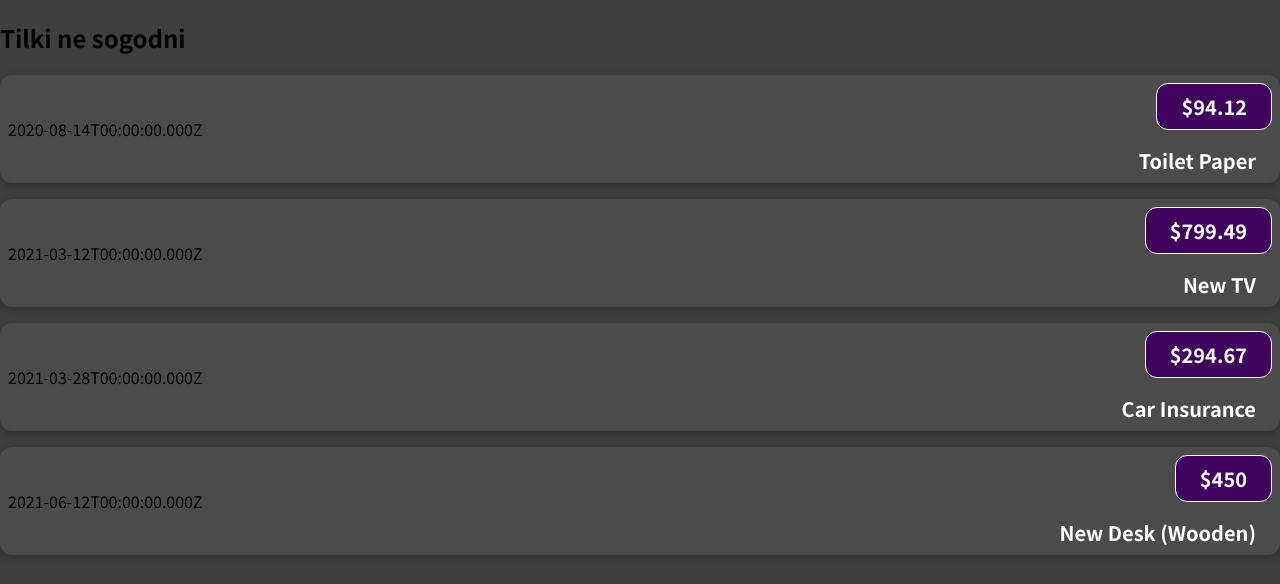
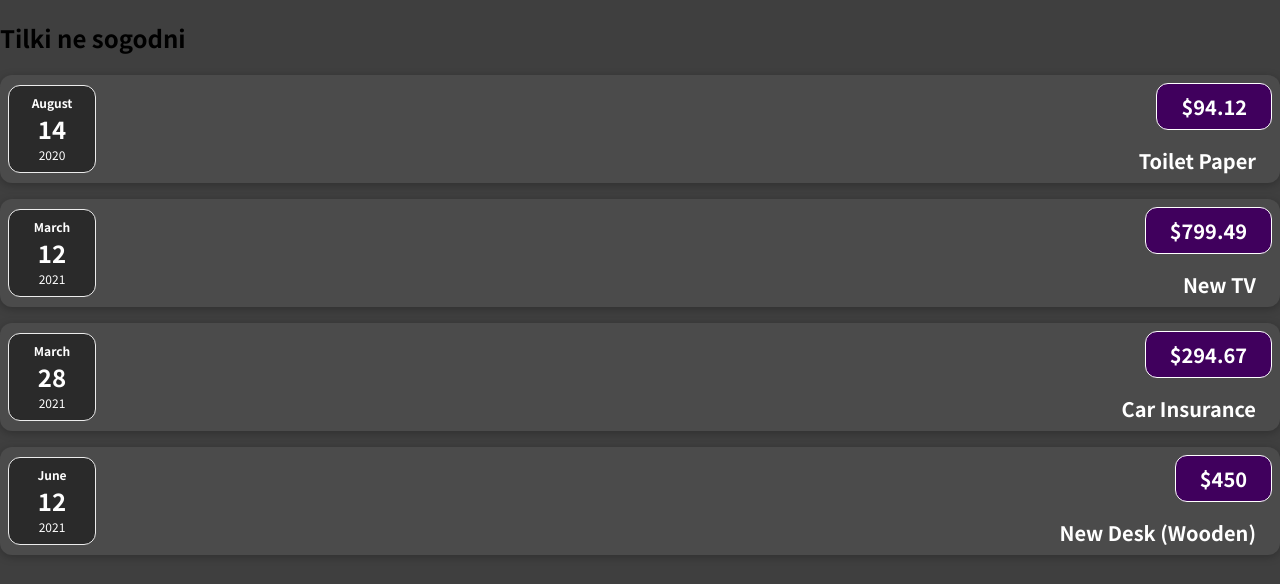
Before and after one commit to UncleLion/React-App, a JavaScript app: page / in a window 1280 px wide. Shown: the top 584 px of the page. Built offline with nearby package versions, Linux system fonts and the light colour scheme.

Commit message:
Add new component Expenses for best service and managed code on the future

```diff
--- a/src/App.js
+++ b/src/App.js
@@ -1,7 +1,7 @@
-import ExtenseList from "./components/ExpenseList";
+import Expenses from "./components/Expenses";
 
 function App() {
-  const expensesInfo = [
+  const expenses = [
     {
       id: 'e1',
       title: 'Toilet Paper',
@@ -29,57 +29,9 @@
   ];
   return (
     <div>
-      <h2>Tilki ne sogodni</h2>
-      <ExtenseList
-        title={expensesInfo[0].title}
-        amount={expensesInfo[0].amount}
-        date={expensesInfo[0].date}
-      />
-      <ExtenseList
-        title={expensesInfo[1].title}
-        amount={expensesInfo[1].amount}
-        date={expensesInfo[1].date}
-      />
-      <ExtenseList
-        title={expensesInfo[2].title}
-        amount={expensesInfo[2].amount}
-        date={expensesInfo[2].date}
-      />
-      <ExtenseList
-        title={expensesInfo[3].title}
-        amount={expensesInfo[3].amount}
-        date={expensesInfo[3].date}
-      />
+      <Expenses items={expenses} />
     </div>
-  );
-}
+  )
+};
 
 export default App;
-
-// Альтернативний варіант використання пропсів
-
-//  <div>
-//       <h2>Tilki ne sogodni</h2>
-//       <ExtenseList
-//         title={expensesInfo[0].title}
-//         amount={expensesInfo[0].amount}
-//         date={expensesInfo[0].date}
-//       />
-//       <ExtenseList
-//         title={expensesInfo[1].title}
-//         amount={expensesInfo[1].amount}
-//         date={expensesInfo[1].date}
-//       />
-//       <ExtenseList
-//         title={expensesInfo[2].title}
-//         amount={expensesInfo[2].amount}
-//         date={expensesInfo[2].date}
-//       />
-//       <ExtenseList
-//         title={expensesInfo[3].title}
-//         amount={expensesInfo[3].amount}
-//         date={expensesInfo[3].date}
-//       />
-//     </div>
-//   );
-// }
--- /dev/null
+++ b/src/components/ExpenseDate.css
@@ -0,0 +1,26 @@
+.expense-date {
+    display: flex;
+    flex-direction: column;
+    width: 5.5rem;
+    height: 5.5rem;
+    border: 1px solid #ececec;
+    background-color: #2a2a2a;
+    color: white;
+    border-radius: 12px;
+    align-items: center;
+    justify-content: center;
+}
+
+.expense-date__month {
+    font-size: 0.75rem;
+    font-weight: bold;
+}
+
+.expense-date__year {
+    font-size: 0.75rem;
+}
+
+.expense-date__day {
+    font-size: 1.5rem;
+    font-weight: bold;
+}
--- /dev/null
+++ b/src/components/ExpenseDate.js
@@ -0,0 +1,19 @@
+import './ExpenseDate.css'
+
+function ExpenseDate(props) {
+    const month = props.date.toLocaleString('ua-EN', { month: 'long' });
+    const day = props.date.toLocaleString('ua-EN', { day: 'numeric' });
+    const year = props.date.getFullYear();
+
+
+    return (
+        <div className="expense-date">
+            <div className="expense-date__month">{month}</div>
+            <div className="expense-date__day">{day}</div>
+            <div className="expense-date__year">{year}</div>
+        </div>
+    )
+
+}
+
+export default ExpenseDate;
--- a/src/components/ExpenseList.js
+++ b/src/components/ExpenseList.js
@@ -1,11 +1,10 @@
+import ExpenseDate from "./ExpenseDate"
 import "./ExpenseList.css"
 
-export default function ExtenseList(props) {
+export default function ExpenseList(props) {
     return (
         <div className="expense-list">
-            <div>
-                {props.date.toISOString()}
-            </div>
+            <ExpenseDate  date={props.date}/>
             <div className="expense-list__description">
                 <h2>{props.title}</h2>
                 <div className="expense-list__price">${props.amount}</div>
@@ -16,15 +15,18 @@
 
 // Альтернативний варіант використання пропсів
 
-// export default function ExtenseList(props) {
+// export default function ExtenseList({props}) {
+
+// add dynamic date + clear code watch up 1
+
 //     return (
 //         <div className="expense-list">
 //             <div>
-//                 {props.date.toISOString()}
+//                 {date.toISOString()}
 //             </div>
 //             <div className="expense-list__description">
-//                 <h2>{props.title}</h2>
-//                 <div className="expense-list__price">${props.amount}</div>
+//                 <h2>{title}</h2>
+//                 <div className="expense-list__price">${amount}</div>
 //             </div>
 //         </div>
 //     )
--- /dev/null
+++ b/src/components/Expenses.css
@@ -0,0 +1,9 @@
+.expenses {
+    padding: 1rem;
+    background-color: rgb(31, 31, 31);
+    margin: 2rem auto;
+    width: 50rem;
+    max-width: 95%;
+    border-radius: 12px;
+    box-shadow: 0 1px 8px rgba(0, 0, 0, 0.25);
+}
--- /dev/null
+++ b/src/components/Expenses.js
@@ -0,0 +1,31 @@
+import ExpenseList from "./ExpenseList"
+import './Expenses.css'
+
+
+function Expenses(props) {
+  return <div>
+      <h2>Tilki ne sogodni</h2>
+      <ExpenseList
+        title={props.items[0].title}
+        amount={props.items[0].amount}
+        date={props.items[0].date}
+      />
+      <ExpenseList
+        title={props.items[1].title}
+        amount={props.items[1].amount}
+        date={props.items[1].date}
+      />
+      <ExpenseList
+        title={props.items[2].title}
+        amount={props.items[2].amount}
+        date={props.items[2].date}
+      />
+      <ExpenseList
+        title={props.items[3].title}
+        amount={props.items[3].amount}
+        date={props.items[3].date}
+      />
+    </div>
+}
+
+export default Expenses;
```
